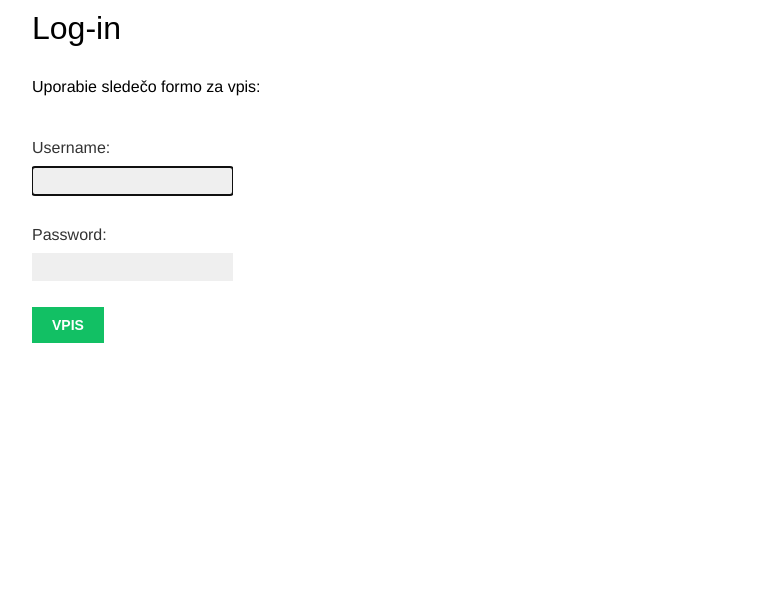
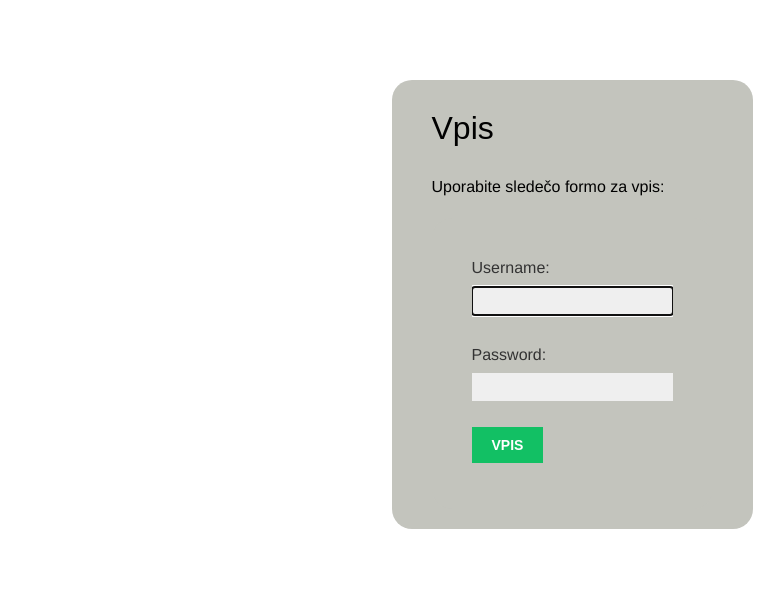
Before and after one commit to gregorobreza/oddaljeno-spremljanje-dinamike, a Django app: page /account/login/ in a window 1280 px wide. Shown: the part 47-655 px from the top of the page, without its empty margins (68-852 px from the left). Run offline with Django 3.2, Linux system fonts and the light colour scheme; some libraries are stand-ins or nearby versions; some web fonts are replaced.

Commit message:
popravek

```diff
--- a/mqtt_proxy/account/static/css/base.css
+++ b/mqtt_proxy/account/static/css/base.css
@@ -295,7 +295,7 @@ img.user-detail {
 
 .device-status{
     display: flex;
-    border: solid #000000;
+    border: solid #be5151;
     border-radius: 30px;
     flex-direction: row;
     justify-content: space-between;
@@ -319,7 +319,7 @@ img.user-detail {
 
 .avalible{
     color:rgb(255, 255, 255);
-    background:rgb(52, 72, 99);
+    background:#be5151;
     border-radius: 10px;
     vertical-align:middle;
     padding: 10px;
@@ -359,3 +359,15 @@ img.user-detail {
 .no-hover:hover{
     color:#000000
 }
+
+.login-div{
+    display: flex;
+    justify-content: center;
+    padding: 10vh;
+}
+
+.login-div div{
+    background-color: #c3c4bd;
+    padding: 20px 40px 20px 40px;
+    border-radius: 20px;
+}
--- a/mqtt_proxy/account/templates/account/dashboard.html
+++ b/mqtt_proxy/account/templates/account/dashboard.html
@@ -30,7 +30,7 @@
             <li>Oprema: </li>
         </ul>
     </div>
-    <div class="device-item avalible status" >Checking</div>
+    <div class="device-item avalible status" >Offline</div>
 </div>
 </a>
 {% endfor %}
--- a/mqtt_proxy/account/templates/base.html
+++ b/mqtt_proxy/account/templates/base.html
@@ -25,14 +25,14 @@ Hello {{ request.user.first_name }},
 </div>
 <div class=select-menu>
     <ul class="menu">
-    <li {% if section == "dashboard" %}class="selected"{% endif %}>
-    <a href="{% url "dashboard" %}">Naprave</a>
+    <li {% if section == "devices" %}class="selected"{% endif %}>
+    <a href="{% url "devices" %}">Naprave</a>
     </li>
     <li {% if section == "images" %}class="selected"{% endif %}>
     <a href="#">Meritve</a>
     </li>
-    <li {% if section == "people" %}class="selected"{% endif %}>
-    <a href="#">Račun</a>
+    <li {% if section == "profile" %}class="selected"{% endif %}>
+    <a href="{% url "edit" %}">Račun</a>
     </li>
     </ul>
     </div>
--- a/mqtt_proxy/account/templates/registration/login.html
+++ b/mqtt_proxy/account/templates/registration/login.html
@@ -1,14 +1,16 @@
 {% extends "base.html" %}
 {% block title %}Log-in{% endblock %}
 {% block content %}
-<h1>Log-in</h1>
+<div class= "login-div">
+    <div>
+        <h1>Vpis</h1>
     {% if form.errors %}
     <p>
     Uporabniško ime in geslo se en ujemata.
     prosim poskusite ponovno.
     </p>
     {% else %}
-<p>Uporabie sledečo formo za vpis:</p>
+    <p>Uporabite sledečo formo za vpis:</p>
     {% endif %}
     <div class="login-form">
     <form action="{% url 'login' %}" method="post">
@@ -18,4 +20,7 @@ prosim poskusite ponovno.
     <p><input type="submit" value="Vpis"></p>
     </form>
     </div>
+</div>
+</div>
+
 {% endblock %}
--- a/mqtt_proxy/account/urls.py
+++ b/mqtt_proxy/account/urls.py
@@ -5,5 +5,6 @@ from . import views
 urlpatterns = [
     path('login/', auth_views.LoginView.as_view(), name='login'),
     path('logout/', auth_views.LogoutView.as_view(), name='logout'),
-    path('devices/', views.dashboard, name="dashboard")
+    path('devices/', views.dashboard, name="devices"),
+    path('edit/', views.edit, name='edit'),
 ]
```
Also changed, not shown: mqtt_proxy/account/forms.py (added, +7 -0 lines), mqtt_proxy/account/static/js/device_status.js (+13 -9 lines), mqtt_proxy/account/templates/account/edit.html (added, +12 -0 lines), mqtt_proxy/account/views.py (+15 -2 lines), mqtt_proxy/db.sqlite3. Lines whose indentation alone changed are shown as unchanged.
